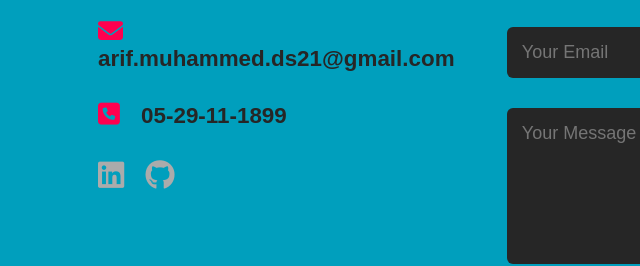
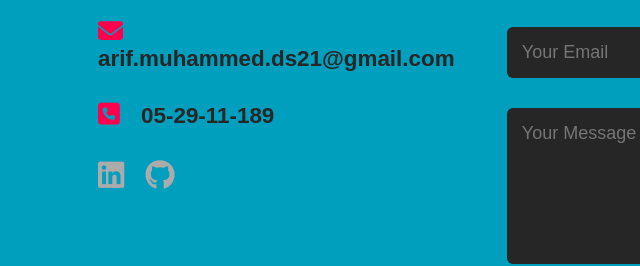
Before and after one commit to arif-muhammed/Personal-Site, a plain HTML site: page index.html in a window 1280 px wide. Shown: the part 2530-2796 px from the top of the page, 31-671 px from the left. Drawn offline with Linux system fonts and the light colour scheme.

Commit message:
Update index.html

```diff
--- a/index.html
+++ b/index.html
@@ -147,7 +147,7 @@
                 <div class="contact-left">
                     <h1 class="sub-title"><strong>Contact Me</h1></strong>
                     <p><i class="fa-solid fa-envelope"></i>arif.muhammed.ds21@gmail.com</p>
-                    <p><i class="fa-solid fa-square-phone"></i> 05-29-11-1899</p>
+                    <p><i class="fa-solid fa-square-phone"></i> 05-29-11-189</p>
                     <div class="social-icons">
                         <a href="https://www.linkedin.com/in/arif-muhammed-10fcb1899/" target="_blank"><i class="fa-brands fa-linkedin"></i></a>
                         <a href="https://github.com/arif-muhammed/arif-muhammed" target="_blank"><i class="fa-brands fa-github"></i></a>
```
